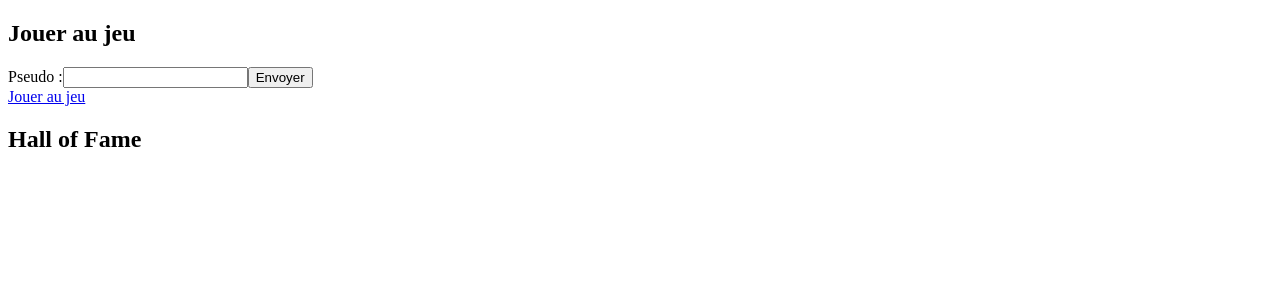
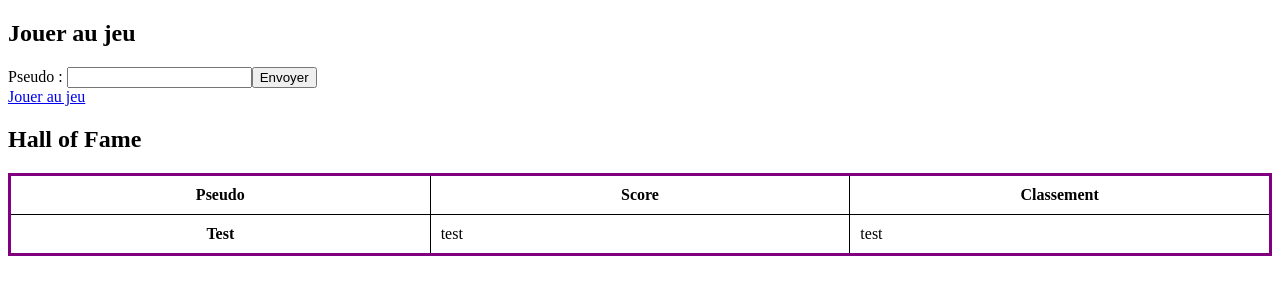
Before and after one commit to LiamLngfr/EscapeGameWeb, a PHP site: page /views/Accueil.php in a window 1280 px wide. Shown: the top 300 px of the page. Run offline with PHP 8.4, Linux system fonts and the light colour scheme; some libraries are stand-ins or nearby versions.

```diff
--- /dev/null
+++ b/core-master/assets/accueil.css
@@ -0,0 +1,29 @@
+body table {
+	width: 100%;
+	height: 100%;
+	padding: 0;
+}
+
+table {
+  table-layout: fixed;
+  width: 100%;
+  border-collapse: collapse;
+  border: 3px solid purple;
+}
+
+thead th:nth-child(1) {
+  width: 33%;
+}
+
+thead th:nth-child(2) {
+  width: 33%;
+}
+
+thead th:nth-child(3) {
+  width: 33%;
+}
+
+th, td, tr, thead {
+  border: 1px solid black;
+  padding: 10px;
+}
--- a/core-master/assets/halloffame.js
+++ b/core-master/assets/halloffame.js
@@ -1,4 +1,4 @@
-const app = Vue.createApp({
+const app_pseudo = Vue.createApp({
     data() {
         return {
             pseudo: '', // Le pseudo entré par l'utilisateur
@@ -19,16 +19,16 @@ const app = Vue.createApp({
             		})
         		});
 
-        		// Vérifier si la réponse est OK (statut 200)
+        		// Vérifier si la réponse est OK
         		if (!response.ok) {
-            		// Si la réponse n'est pas OK, afficher un message d'erreur avec le statut
-		            		console.error('Erreur de requête, statut:', response.status);
-		            const errorText = await response.text(); // Lire la réponse en texte brut
+            		// Si non : affichage de l'erreur
+		            console.error('Erreur de requête, statut:', response.status);
+		            const errorText = await response.text();
         		    console.log('Réponse brute:', errorText);
             		throw new Error('Erreur côté serveur');
         		}
 
-        		// Si la réponse est OK, essayer de la convertir en JSON
+        		// Si OK, conversion en JSON
         		const data = await response.json();
         		console.log('Données reçues:', data);
 
@@ -49,8 +49,8 @@ const app = Vue.createApp({
     }
 });
 
-// Monter l'application Vue sur le DOM
-app.mount('#apphof');
+
+app_pseudo.mount('#apphof');
 
 
 
--- a/core-master/views/Accueil.php
+++ b/core-master/views/Accueil.php
@@ -8,6 +8,8 @@
 
     <!-- Vue -->
     <script src="https://cdn.jsdelivr.net/npm/vue"></script>
+
+    <link rel="stylesheet" href="assets/accueil.css">
   </head>
 
   <body>
@@ -15,7 +17,7 @@
     	<h2>Jouer au jeu</h2>
     	<div id="apphof">
     		<form action='/jeu' @submit.prevent="ajouterPseudo">
-            	<label for="pseudo">Pseudo :</label>
+            	<label for="pseudo">Pseudo : </label>
             	<input type="text" id="pseudo" v-model="pseudo" required />
             	<button type="submit">Envoyer</button>
         	</form>
@@ -26,9 +28,22 @@
     </p>
     <p>
     	<h2>Hall of Fame</h2>
-
-
-
+    		<table>
+                <thead>
+                    <tr>
+                        <th scope="col">Pseudo</th>
+                        <th scope="col">Score</th>
+                        <th scope="col">Classement</th>
+                    </tr>
+                </thead>
+                <tbody>
+                    <tr>
+                        <th scope="row">Test</th>
+                        <td>test</td>
+                        <td>test</td>
+                    </tr>
+                </tbody>
+            </table>
     </p>
 
   </body>
```
Also changed, not shown: core-master/assets/test_temp.js (added, +35 -0 lines), core-master/index.php (+4 -3 lines), core-master/views/test_temps.php (added, +25 -0 lines), core-master/assets/Image/Commandant.jpg (added), core-master/assets/Image/coca.png (added), core-master/assets/Image/coca_sans_fond.png (added), core-master/assets/Image/damedefer.png (added), core-master/assets/Image/damedefer_sans_fond.png (added), core-master/assets/Image/pates.png (added), core-master/assets/Image/pingouin.jpg (deleted), core-master/assets/Image/pingouin.png (added), core-master/assets/Image/pingouin_2.png (added), 5 other files.
